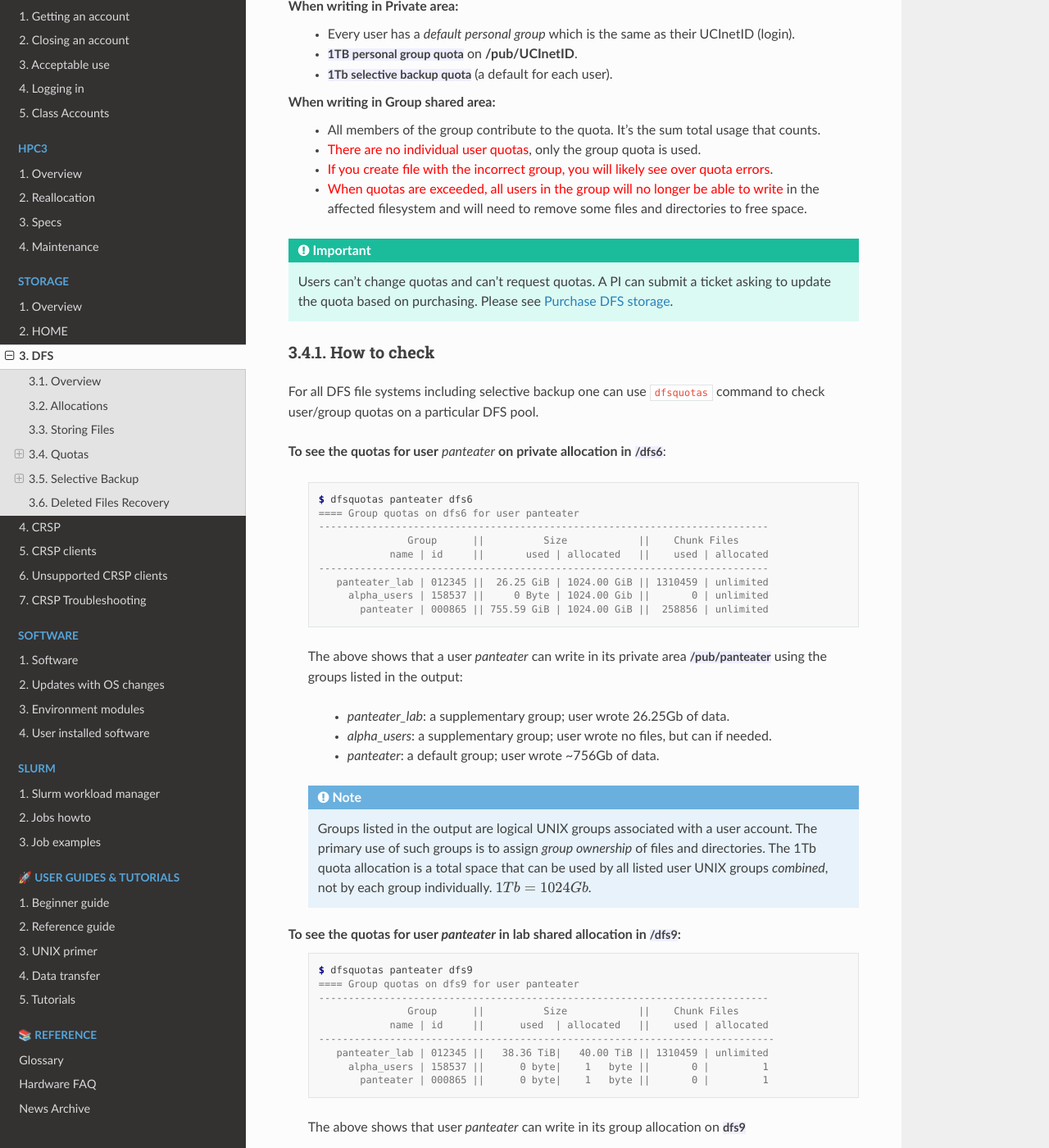
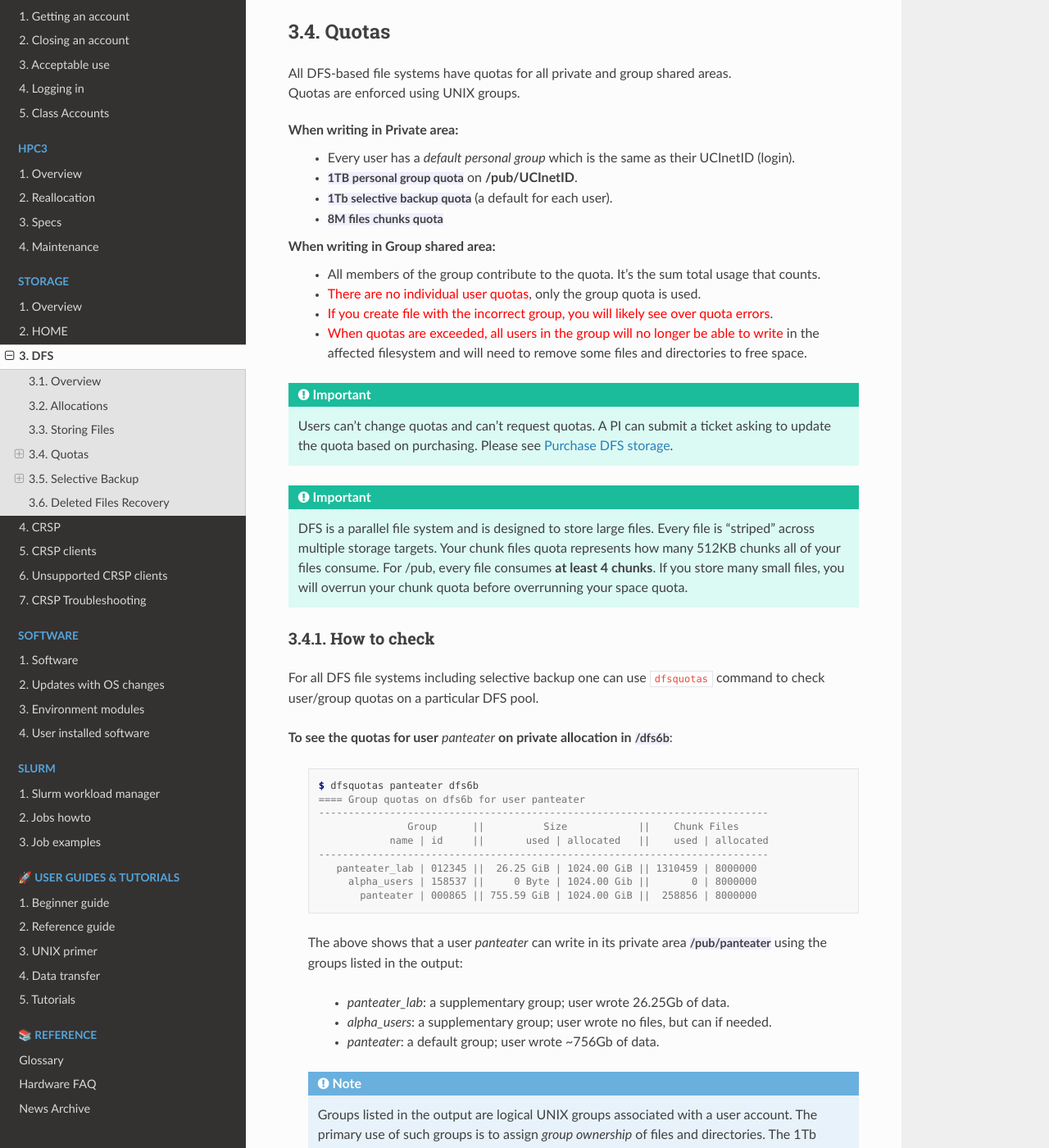
Before and after one commit to RCIC-UCI-Public/website-rcic, a Sphinx documentation site: the page built from docs/source/storage/dfs.rst, in a window 1280 px wide and 1400 px high, scrolled down 2795 px. Shown: the whole window at 82% size. Built offline with Sphinx 7.4.7 and the Read the Docs theme 3.1.0, drawn with Linux system fonts in a browser that asks for light colours; some of the changed text lies outside the part shown.

Commit message:
Add that DFS6b now has 8M chunks quota. Add to the FAQ a small explanation of what a chunk is.

```diff
--- a/docs/source/storage/dfs.rst
+++ b/docs/source/storage/dfs.rst
@@ -57,6 +57,7 @@
 
   * 1TB quota per account in :tt:`/pub/UCInetID`.
   * 1TB backup quota for a selective backup.
+  * 8M file chunks quota. Chunks are 512KB on /pub
 
 **Recharge allocation - Group shared area**
   UCI Faculty members (PIs) can purchase low-cost recharge allocation(s) to fulfill their needs:
@@ -80,10 +81,16 @@
   * Jobs transient input/output/error files
   * Large user-authored  or third-party software installations
 
+**What is abusive?**
+  * Directories with millions of files
+  * Storage a very large number of that are each < 2MB in size.
+  * Simultaneous read/write from 100s or 1000s of jobs.
+
 **Where to Store**
   Pick a location depending on the type of data (private or group access):
 
   :tt:`/pub/UCInetID`
+
     * is a unique *Private area*, never shared with other users
     * the organization of files and directories is up to the user
     * :red:`do NOT change this directory permissions`
@@ -102,8 +109,8 @@
 
   .. warning:: * When we create **Private areas** and  **Group shared areas** on DFS
                  we set correct permissions on the top level directories.
-               * Each **Group shared area** is initially configured with the **group sticky bit set**
-                 so that only allowed users can access this area.
+               * Each **Group shared area** is initially configured with the **group sticky bit set**. Under normal
+                 operations, new files will be written with the correct *sticky* group id for quota accounting
                * We advise users to NOT change permissions on the directories and files when writing in the group area.
                  :red:`Incorrect permissions lead to quota exceeded errors`.
 
@@ -122,6 +129,7 @@
   * Every user has a *default personal group* which is the same as their UCInetID (login).
   * :tt:`1TB personal group quota` on **/pub/UCInetID**.
   * :tt:`1Tb selective backup quota` (a default for each user).
+  * :tt:`8M files chunks quota`
 
 **When writing in Group shared area**:
   * All members of the group contribute to the quota. It's the sum total usage that counts.
@@ -133,6 +141,11 @@
 .. important::  Users can't change quotas and can't request quotas.
                 A PI can submit a ticket asking to update the quota based on purchasing. Please see :ref:`buy dfs`.
 
+.. important::  DFS is a parallel file system and is designed to store large files. Every file is "striped"
+                across multiple storage targets. Your chunk files quota represents how many 512KB chunks all of your
+                files consume.  For /pub, every file consumes **at least 4 chunks**. If you store many small files, you
+                will overrun your chunk quota before overrunning your space quota.
+
 .. _dfs check quotas:
 
 How to check
@@ -141,19 +154,19 @@
 For all DFS file systems  including selective backup one can use ``dfsquotas``
 command to check user/group quotas on a particular DFS pool.
 
-**To see the quotas for user** `panteater` **on private allocation in** :tt:`/dfs6`:
+**To see the quotas for user** `panteater` **on private allocation in** :tt:`/dfs6b`:
 
   .. code-block:: console
 
-     $ dfsquotas panteater dfs6
-     ==== Group quotas on dfs6 for user panteater
+     $ dfsquotas panteater dfs6b
+     ==== Group quotas on dfs6b for user panteater
      ----------------------------------------------------------------------------
                     Group      ||          Size            ||    Chunk Files
                  name | id     ||       used | allocated   ||    used | allocated
      ----------------------------------------------------------------------------
-        panteater_lab | 012345 ||  26.25 GiB | 1024.00 GiB || 1310459 | unlimited
-          alpha_users | 158537 ||     0 Byte | 1024.00 Gib ||       0 | unlimited
-            panteater | 000865 || 755.59 GiB | 1024.00 GiB ||  258856 | unlimited
+        panteater_lab | 012345 ||  26.25 GiB | 1024.00 GiB || 1310459 | 8000000
+          alpha_users | 158537 ||     0 Byte | 1024.00 Gib ||       0 | 8000000
+            panteater | 000865 || 755.59 GiB | 1024.00 GiB ||  258856 | 8000000
 
   The above shows that a user `panteater` can write in its private
   area :tt:`/pub/panteater` using the groups listed in the output:
```
Also changed, not shown: docs/source/help/faq.rst (+12 -0 lines).
